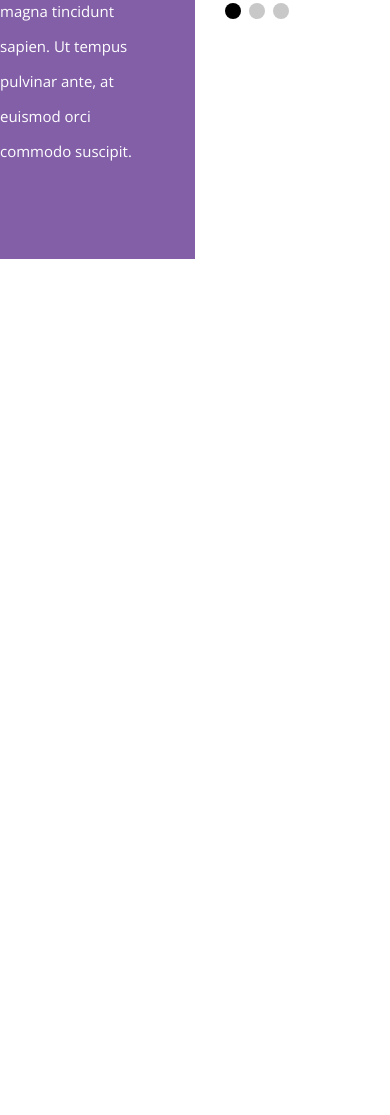
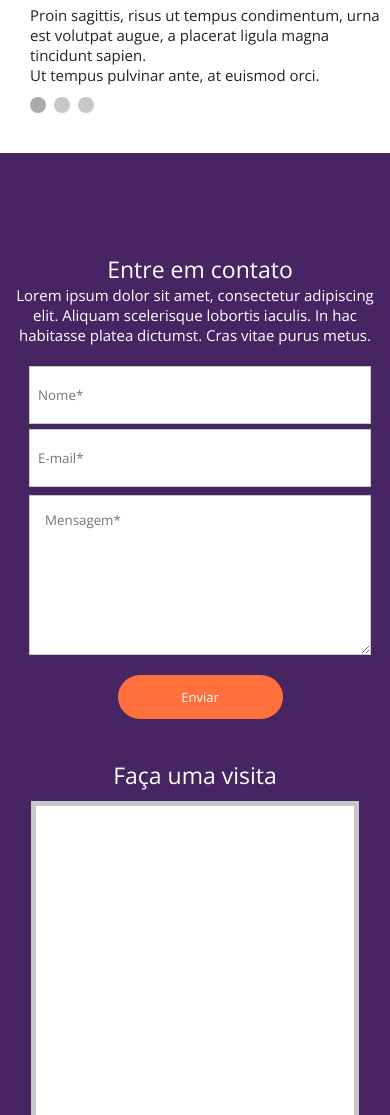
Before and after one commit to Otiremor/projeto_03, a plain HTML site: page index.html in a window 390 px wide. Shown: the part 2136-3251 px from the top of the page. Before the commit the page ends 2395 px from the top, so only its background shows below. Drawn offline with nearby package versions, Linux system fonts and the light colour scheme.

Commit message:
Sessoes da landing page, media queries, formulario, etc

```diff
--- a/css/style.css
+++ b/css/style.css
@@ -224,7 +224,7 @@ section.sessao1 .container{
 .wraper-parte1{
     max-width: 600px;
     float: right;
-    padding-right: 30px;
+    padding: 0 30px;
 }
 
 .parte1 h2{
@@ -313,6 +313,102 @@ section.sessao1 .container{
     background-color: #c8c8c8;
 }
 
+section.sessao4{
+    background-color: #472563;
+    padding: 100px 0;
+}
+
+.form{
+    float: left;
+    width: 50%;
+    color: #ffffff;
+    padding-left: 10px;
+}
+
+.form h2{
+    font-size: 23px;
+    font-weight: 300;
+}
+
+.form p{
+    font-size: 15px;
+    font-weight: 300;
+    max-width: 400px;
+    padding-right: 10px;
+}
+
+.form form{
+    margin-top: 15px;
+}
+
+.form form input[type=text] {
+    width: 90%;
+    max-width: 480px;
+    margin-top: 5px;
+    height: 58px;
+    padding-left: 8px;
+    line-height: 58px;
+    border: 1px solid #c8c8c8;
+}
+
+.form form textarea {
+    width: 90%;
+    height: 160px;
+    margin-top: 8px;
+    max-width: 480px;
+    padding: 15px;
+    border: 1px solid #c8c8c8;
+}
+
+.form form input[type=submit] {
+    background-color: #ff703d;
+    width: 165px;
+    height: 44px;
+    font-size: 13px;
+    color: #ffffff;
+    cursor: pointer;
+    margin-top: 15px;
+    border-radius: 30px;
+    border: 0;
+}
+
+.map-wraper {
+    float: left;
+    width: 50%;
+    padding: 0 10px;
+    color: #ffffff;
+}
+
+.map-wraper h2 {
+    font-size: 23px;
+    font-weight: 300;
+}
+
+.map-wraper2 {
+    width: 100%;
+    max-width: 480px;
+    margin-top: 10px;
+    position: relative;
+}
+
+.map-wraper3 {
+    position: absolute;
+    left: 0;
+    top: 0;
+    width: 100%;
+    padding-top: 100%;
+}
+
+.map {
+    position: absolute;
+    width: 100%;
+    height: 100%;
+    left: 0;
+    top: 0;
+    background: #ffffff;
+    border: 5px solid #c8c8c8;
+}
+
 @media screen and (max-width: 830px){
     .chamada1{
         max-width: none;
@@ -392,4 +488,60 @@ section.sessao1 .container{
     .sessao2{
         padding: 40px;
     }
+
+    section.sessao4 .container {
+        text-align: center;
+    }
+
+    .form {
+        float: none;
+        width: 100%;
+    }
+
+    .form p {
+        display: inline-block;
+        float: none;
+    }
+
+    .map-wraper {
+        float: none;
+        width: 100%;
+        margin-top: 40px;
+        padding: 0 8%;
+    }
+
+    .map-wraper2 {
+        width: 100%;
+        max-width: none;
+        margin-top: 10px;
+        padding-top: 100%;
+        position: relative;
+        display: inline-block;
+    }
+
+    .map-wraper3 {
+        position: absolute;
+        left: 0;
+        top: 0;
+        width: 100%;
+        height: 100%;
+        padding-top: 0;
+    }
 }
+
+@media screen and (max-width: 580px) {
+    .parte1{
+        width: 100%;
+        padding: 40px 0;
+    }
+
+    .parte2{
+        width: 100%;
+        padding: 40px 0;
+    }
+
+    .sessao2 img{
+        top: 16px;
+        margin-top: 20px;
+    }
+}
--- a/index.html
+++ b/index.html
@@ -89,7 +89,7 @@
             </div><!--container-->
         </section><!--sessao2-->
 
-        <section class="section3">
+        <section class="sessao3">
             <div class="parte1">
                 <div class="wraper-parte1">
                     <h2>Nosso time</h2>
@@ -114,11 +114,41 @@
                 </div><!--sobre-autor-->
 
                 <div class="slider-bullets">
-                    <span style="background-color: #000000;"></span>
+                    <span style="background-color: #aaaaaa;"></span>
                     <span></span>
                     <span></span>
                 </div><!--slider-bullets-->
             </div><!--parte2-->
+            <div class="clear"></div><!--clear-->
         </section><!--sessao3-->
+
+        <section class="sessao4">
+            <div class="container">
+                <div class="form">
+                    <h2>Entre em contato</h2>
+                    <p>Lorem ipsum dolor sit amet, consectetur adipiscing elit. Aliquam scelerisque lobortis iaculis. In hac habitasse platea dictumst. Cras vitae purus metus.</p>
+
+                    <form>
+                        <input type="text" name="nome" placeholder="Nome*" />
+                        <input type="text" name="e-mail" placeholder="E-mail*" />
+                        <textarea name="mensagem" placeholder="Mensagem*"></textarea>
+                        <div class="clear"></div><!--clear-->
+                        <div>
+                            <input type="submit" value="Enviar" />
+                        </div>
+                    </form>
+                </div><!--form-->
+
+                <div class="map-wraper">
+                    <h2>Faça uma visita</h2>
+                    <div class="map-wraper2">
+                        <div class="map-wraper3">
+                            <div id="map" class="map"></div><!--map-->
+                        </div><!--map-waraper3-->
+                    </div><!--map-wraper2-->
+                </div><!--map-wraper-->
+                <div class="clear"></div><!--clear-->
+            </div><!--container-->
+        </section><!--sessao4-->
     </body>
 </html>
```
